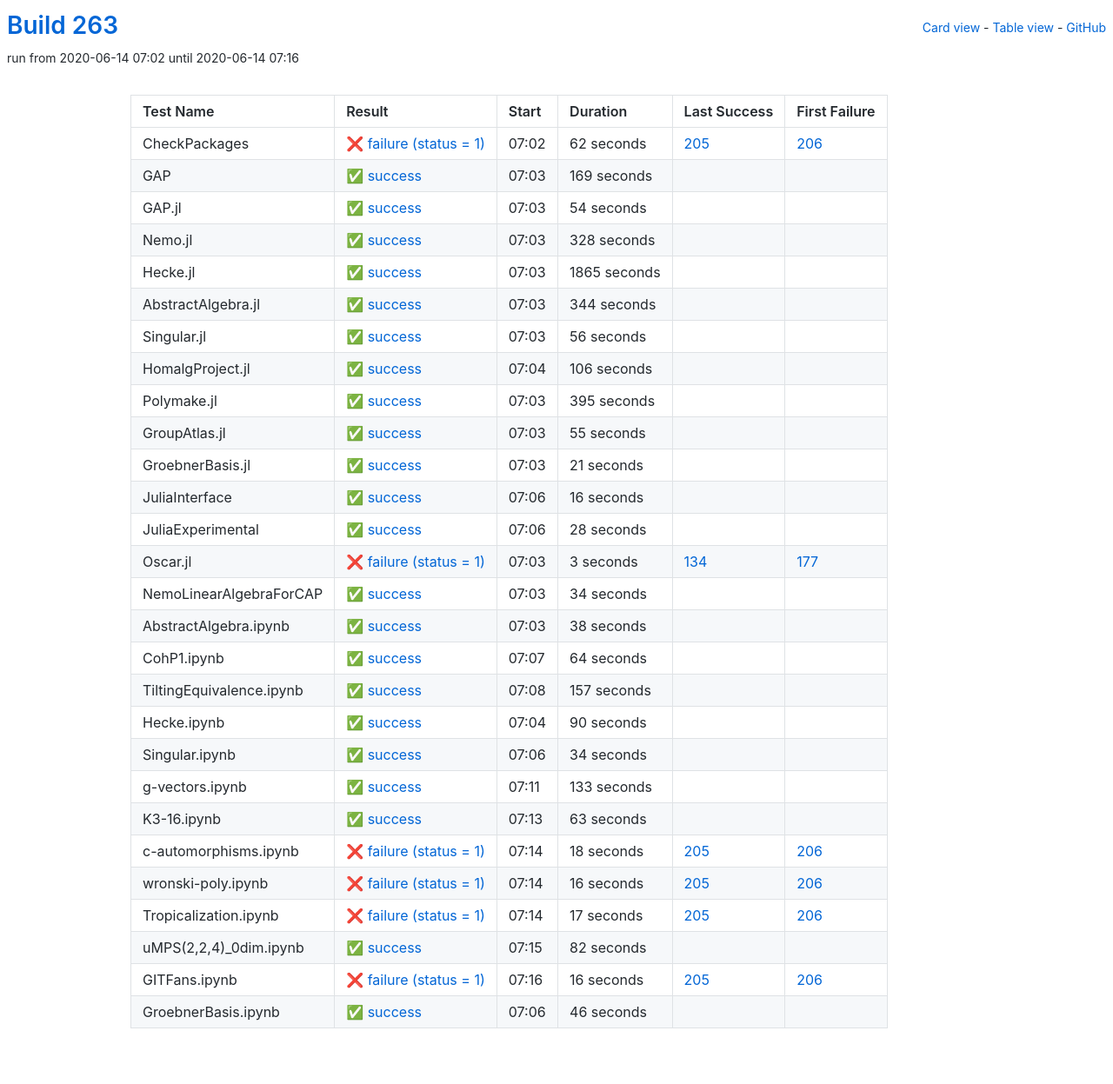
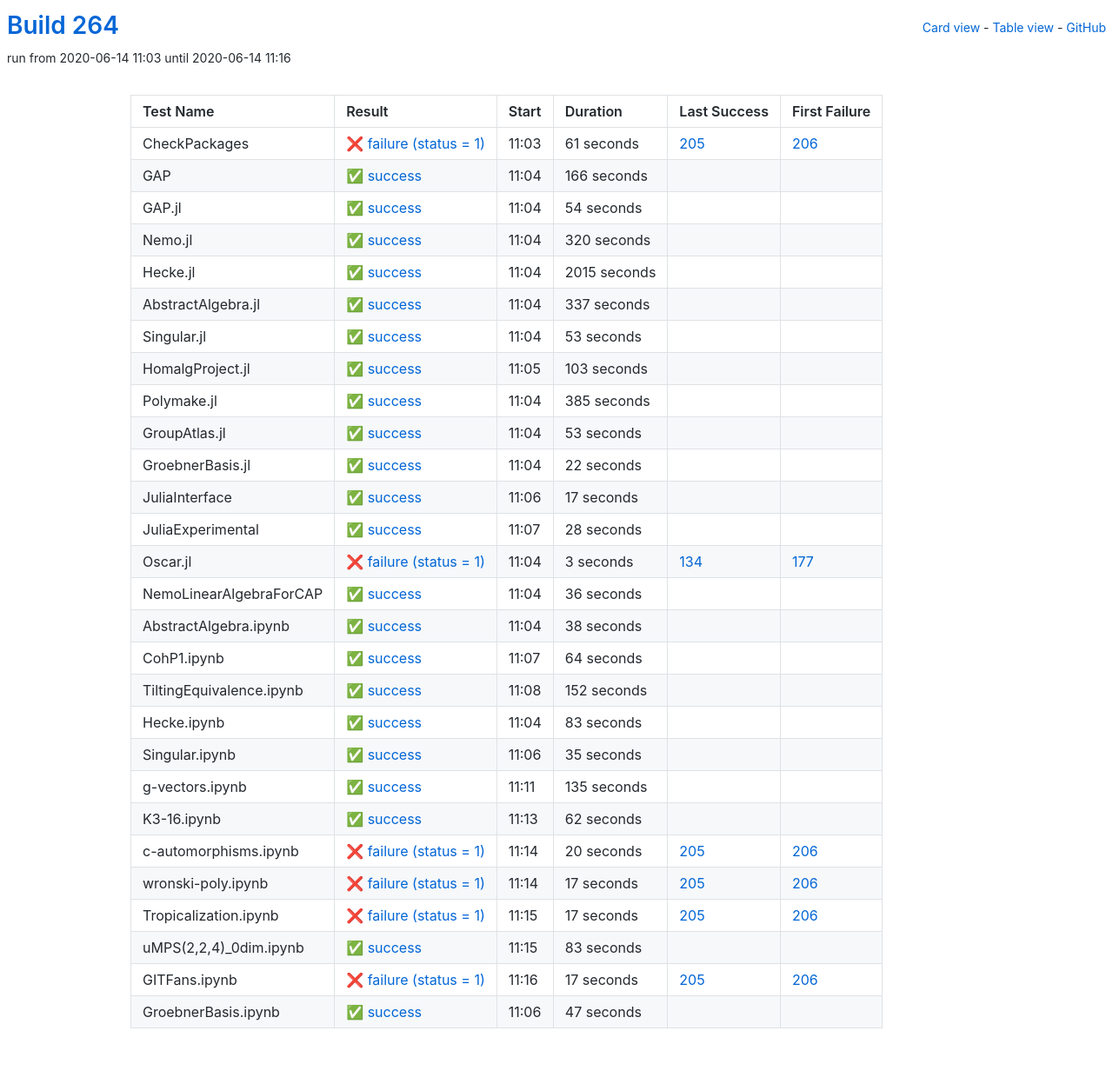
Before and after one commit to oscar-system/oscar-ci-status-stable, a Jekyll site: the page built from table.html, in a window 1280 px wide. Shown: the whole page at 87% size. Built offline with Jekyll 4.4.1, drawn with Linux system fonts in a browser that asks for light colours.

Commit message:
Build #264

```diff
--- a/_data/ci.yml
+++ b/_data/ci.yml
@@ -1,6 +1,6 @@
 ---
-build: 263
-build_url: https://oscarci.mathematik.uni-kl.de/job/oscar-stable/263/
+build: 264
+build_url: https://oscarci.mathematik.uni-kl.de/job/oscar-stable/264/
 job: oscar-stable
 organization: oscar-system
 repo: oscar-ci-status-stable
@@ -8,32 +8,32 @@ repourl: https://github.com/oscar-system/oscar-ci-status-stable
 tests:
 - name: CheckPackages
   id: checkpackages
-  log: https://oscarci.mathematik.uni-kl.de/job/oscar-stable/263/artifact/logs/build-263/CheckPackages.log
-  start: 2020-06-14 07:02
+  log: https://oscarci.mathematik.uni-kl.de/job/oscar-stable/264/artifact/logs/build-264/CheckPackages.log
+  start: 2020-06-14 11:03
   success: false
   exitcode: 1
   status: failure
-  duration: 62
+  duration: 61
   last_success: 205
   last_success_url: https://oscarci.mathematik.uni-kl.de/job/oscar-stable/205/
   first_failure: 206
   first_failure_url: https://oscarci.mathematik.uni-kl.de/job/oscar-stable/206/
 - name: GAP
   id: gap
-  log: https://oscarci.mathematik.uni-kl.de/job/oscar-stable/263/artifact/logs/build-263/GAP.log
-  start: 2020-06-14 07:03
+  log: https://oscarci.mathematik.uni-kl.de/job/oscar-stable/264/artifact/logs/build-264/GAP.log
+  start: 2020-06-14 11:04
   success: true
   exitcode: 0
   status: success
-  duration: 169
+  duration: 166
   last_success: false
   last_success_url:
   first_failure: false
   first_failure_url:
 - name: GAP.jl
   id: gap-jl
-  log: https://oscarci.mathematik.uni-kl.de/job/oscar-stable/263/artifact/logs/build-263/GAP.jl.log
-  start: 2020-06-14 07:03
+  log: https://oscarci.mathematik.uni-kl.de/job/oscar-stable/264/artifact/logs/build-264/GAP.jl.log
+  start: 2020-06-14 11:04
   success: true
   exitcode: 0
   status: success
@@ -44,116 +44,116 @@ tests:
   first_failure_url:
 - name: Nemo.jl
   id: nemo-jl
-  log: https://oscarci.mathematik.uni-kl.de/job/oscar-stable/263/artifact/logs/build-263/Nemo.jl.log
-  start: 2020-06-14 07:03
+  log: https://oscarci.mathematik.uni-kl.de/job/oscar-stable/264/artifact/logs/build-264/Nemo.jl.log
+  start: 2020-06-14 11:04
   success: true
   exitcode: 0
   status: success
-  duration: 328
+  duration: 320
   last_success: false
   last_success_url:
   first_failure: false
   first_failure_url:
 - name: Hecke.jl
   id: hecke-jl
-  log: https://oscarci.mathematik.uni-kl.de/job/oscar-stable/263/artifact/logs/build-263/Hecke.jl.log
-  start: 2020-06-14 07:03
+  log: https://oscarci.mathematik.uni-kl.de/job/oscar-stable/264/artifact/logs/build-264/Hecke.jl.log
+  start: 2020-06-14 11:04
   success: true
   exitcode: 0
   status: success
-  duration: 1865
+  duration: 2015
   last_success: false
   last_success_url:
   first_failure: false
   first_failure_url:
 - name: AbstractAlgebra.jl
   id: abstractalgebra-jl
-  log: https://oscarci.mathematik.uni-kl.de/job/oscar-stable/263/artifact/logs/build-263/AbstractAlgebra.jl.log
-  start: 2020-06-14 07:03
+  log: https://oscarci.mathematik.uni-kl.de/job/oscar-stable/264/artifact/logs/build-264/AbstractAlgebra.jl.log
+  start: 2020-06-14 11:04
   success: true
   exitcode: 0
   status: success
-  duration: 344
+  duration: 337
   last_success: false
   last_success_url:
   first_failure: false
   first_failure_url:
 - name: Singular.jl
   id: singular-jl
-  log: https://oscarci.mathematik.uni-kl.de/job/oscar-stable/263/artifact/logs/build-263/Singular.jl.log
-  start: 2020-06-14 07:03
+  log: https://oscarci.mathematik.uni-kl.de/job/oscar-stable/264/artifact/logs/build-264/Singular.jl.log
+  start: 2020-06-14 11:04
   success: true
   exitcode: 0
   status: success
-  duration: 56
+  duration: 53
   last_success: false
   last_success_url:
   first_failure: false
   first_failure_url:
 - name: HomalgProject.jl
   id: homalgproject-jl
-  log: https://oscarci.mathematik.uni-kl.de/job/oscar-stable/263/artifact/logs/build-263/HomalgProject.jl.log
-  start: 2020-06-14 07:04
+  log: https://oscarci.mathematik.uni-kl.de/job/oscar-stable/264/artifact/logs/build-264/HomalgProject.jl.log
+  start: 2020-06-14 11:05
   success: true
   exitcode: 0
   status: success
-  duration: 106
+  duration: 103
   last_success: false
   last_success_url:
   first_failure: false
   first_failure_url:
 - name: Polymake.jl
   id: polymake-jl
-  log: https://oscarci.mathematik.uni-kl.de/job/oscar-stable/263/artifact/logs/build-263/Polymake.jl.log
-  start: 2020-06-14 07:03
+  log: https://oscarci.mathematik.uni-kl.de/job/oscar-stable/264/artifact/logs/build-264/Polymake.jl.log
+  start: 2020-06-14 11:04
   success: true
   exitcode: 0
   status: success
-  duration: 395
+  duration: 385
   last_success: false
   last_success_url:
   first_failure: false
   first_failure_url:
 - name: GroupAtlas.jl
   id: groupatlas-jl
-  log: https://oscarci.mathematik.uni-kl.de/job/oscar-stable/263/artifact/logs/build-263/GroupAtlas.jl.log
-  start: 2020-06-14 07:03
+  log: https://oscarci.mathematik.uni-kl.de/job/oscar-stable/264/artifact/logs/build-264/GroupAtlas.jl.log
+  start: 2020-06-14 11:04
   success: true
   exitcode: 0
   status: success
-  duration: 55
+  duration: 53
   last_success: false
   last_success_url:
   first_failure: false
   first_failure_url:
 - name: GroebnerBasis.jl
   id: groebnerbasis-jl
-  log: https://oscarci.mathematik.uni-kl.de/job/oscar-stable/263/artifact/logs/build-263/GroebnerBasis.jl.log
-  start: 2020-06-14 07:03
+  log: https://oscarci.mathematik.uni-kl.de/job/oscar-stable/264/artifact/logs/build-264/GroebnerBasis.jl.log
+  start: 2020-06-14 11:04
   success: true
   exitcode: 0
   status: success
-  duration: 21
+  duration: 22
   last_success: false
   last_success_url:
   first_failure: false
   first_failure_url:
 - name: JuliaInterface
   id: juliainterface
-  log: https://oscarci.mathematik.uni-kl.de/job/oscar-stable/263/artifact/logs/build-263/JuliaInterface.log
-  start: 2020-06-14 07:06
+  log: https://oscarci.mathematik.uni-kl.de/job/oscar-stable/264/artifact/logs/build-264/JuliaInterface.log
+  start: 2020-06-14 11:06
   success: true
   exitcode: 0
   status: success
-  duration: 16
+  duration: 17
   last_success: false
   last_success_url:
   first_failure: false
   first_failure_url:
 - name: JuliaExperimental
   id: juliaexperimental
-  log: https://oscarci.mathematik.uni-kl.de/job/oscar-stable/263/artifact/logs/build-263/JuliaExperimental.log
-  start: 2020-06-14 07:06
+  log: https://oscarci.mathematik.uni-kl.de/job/oscar-stable/264/artifact/logs/build-264/JuliaExperimental.log
+  start: 2020-06-14 11:07
   success: true
   exitcode: 0
   status: success
@@ -164,8 +164,8 @@ tests:
   first_failure_url:
 - name: Oscar.jl
   id: oscar-jl
-  log: https://oscarci.mathematik.uni-kl.de/job/oscar-stable/263/artifact/logs/build-263/Oscar.jl.log
-  start: 2020-06-14 07:03
+  log: https://oscarci.mathematik.uni-kl.de/job/oscar-stable/264/artifact/logs/build-264/Oscar.jl.log
+  start: 2020-06-14 11:04
   success: false
   exitcode: 1
   status: failure
@@ -176,20 +176,20 @@ tests:
   first_failure_url: https://oscarci.mathematik.uni-kl.de/job/oscar-stable/177/
 - name: NemoLinearAlgebraForCAP
   id: nemolinearalgebraforcap
-  log: https://oscarci.mathematik.uni-kl.de/job/oscar-stable/263/artifact/logs/build-263/NemoLinearAlgebraForCAP.log
-  start: 2020-06-14 07:03
+  log: https://oscarci.mathematik.uni-kl.de/job/oscar-stable/264/artifact/logs/build-264/NemoLinearAlgebraForCAP.log
+  start: 2020-06-14 11:04
   success: true
   exitcode: 0
   status: success
-  duration: 34
+  duration: 36
   last_success: false
   last_success_url:
   first_failure: false
   first_failure_url:
 - name: AbstractAlgebra.ipynb
   id: abstractalgebra-ipynb
-  log: https://oscarci.mathematik.uni-kl.de/job/oscar-stable/263/artifact/logs/build-263/AbstractAlgebra.ipynb.log
-  start: 2020-06-14 07:03
+  log: https://oscarci.mathematik.uni-kl.de/job/oscar-stable/264/artifact/logs/build-264/AbstractAlgebra.ipynb.log
+  start: 2020-06-14 11:04
   success: true
   exitcode: 0
   status: success
@@ -200,8 +200,8 @@ tests:
   first_failure_url:
 - name: CohP1.ipynb
   id: cohp1-ipynb
-  log: https://oscarci.mathematik.uni-kl.de/job/oscar-stable/263/artifact/logs/build-263/CohP1.ipynb.log
-  start: 2020-06-14 07:07
+  log: https://oscarci.mathematik.uni-kl.de/job/oscar-stable/264/artifact/logs/build-264/CohP1.ipynb.log
+  start: 2020-06-14 11:07
   success: true
   exitcode: 0
   status: success
@@ -212,92 +212,92 @@ tests:
   first_failure_url:
 - name: TiltingEquivalence.ipynb
   id: tiltingequivalence-ipynb
-  log: https://oscarci.mathematik.uni-kl.de/job/oscar-stable/263/artifact/logs/build-263/TiltingEquivalence.ipynb.log
-  start: 2020-06-14 07:08
+  log: https://oscarci.mathematik.uni-kl.de/job/oscar-stable/264/artifact/logs/build-264/TiltingEquivalence.ipynb.log
+  start: 2020-06-14 11:08
   success: true
   exitcode: 0
   status: success
-  duration: 157
+  duration: 152
   last_success: false
   last_success_url:
   first_failure: false
   first_failure_url:
 - name: Hecke.ipynb
   id: hecke-ipynb
-  log: https://oscarci.mathematik.uni-kl.de/job/oscar-stable/263/artifact/logs/build-263/Hecke.ipynb.log
-  start: 2020-06-14 07:04
+  log: https://oscarci.mathematik.uni-kl.de/job/oscar-stable/264/artifact/logs/build-264/Hecke.ipynb.log
+  start: 2020-06-14 11:04
   success: true
   exitcode: 0
   status: success
-  duration: 90
+  duration: 83
   last_success: false
   last_success_url:
   first_failure: false
   first_failure_url:
 - name: Singular.ipynb
   id: singular-ipynb
-  log: https://oscarci.mathematik.uni-kl.de/job/oscar-stable/263/artifact/logs/build-263/Singular.ipynb.log
-  start: 2020-06-14 07:06
+  log: https://oscarci.mathematik.uni-kl.de/job/oscar-stable/264/artifact/logs/build-264/Singular.ipynb.log
+  start: 2020-06-14 11:06
   success: true
   exitcode: 0
   status: success
-  duration: 34
+  duration: 35
   last_success: false
   last_success_url:
   first_failure: false
   first_failure_url:
 - name: g-vectors.ipynb
   id: g-vectors-ipynb
-  log: https://oscarci.mathematik.uni-kl.de/job/oscar-stable/263/artifact/logs/build-263/g-vectors.ipynb.log
-  start: 2020-06-14 07:11
+  log: https://oscarci.mathematik.uni-kl.de/job/oscar-stable/264/artifact/logs/build-264/g-vectors.ipynb.log
+  start: 2020-06-14 11:11
   success: true
   exitcode: 0
   status: success
-  duration: 133
+  duration: 135
   last_success: false
   last_success_url:
   first_failure: false
   first_failure_url:
 - name: K3-16.ipynb
   id: k3-16-ipynb
-  log: https://oscarci.mathematik.uni-kl.de/job/oscar-stable/263/artifact/logs/build-263/K3-16.ipynb.log
-  start: 2020-06-14 07:13
+  log: https://oscarci.mathematik.uni-kl.de/job/oscar-stable/264/artifact/logs/build-264/K3-16.ipynb.log
+  start: 2020-06-14 11:13
   success: true
   exitcode: 0
   status: success
-  duration: 63
+  duration: 62
   last_success: false
   last_success_url:
   first_failure: false
   first_failure_url:
 - name: c-automorphisms.ipynb
   id: c-automorphisms-ipynb
-  log: https://oscarci.mathematik.uni-kl.de/job/oscar-stable/263/artifact/logs/build-263/c-automorphisms.ipynb.log
-  start: 2020-06-14 07:14
+  log: https://oscarci.mathematik.uni-kl.de/job/oscar-stable/264/artifact/logs/build-264/c-automorphisms.ipynb.log
+  start: 2020-06-14 11:14
   success: false
   exitcode: 1
   status: failure
-  duration: 18
+  duration: 20
   last_success: 205
   last_success_url: https://oscarci.mathematik.uni-kl.de/job/oscar-stable/205/
   first_failure: 206
   first_failure_url: https://oscarci.mathematik.uni-kl.de/job/oscar-stable/206/
 - name: wronski-poly.ipynb
   id: wronski-poly-ipynb
-  log: https://oscarci.mathematik.uni-kl.de/job/oscar-stable/263/artifact/logs/build-263/wronski-poly.ipynb.log
-  start: 2020-06-14 07:14
+  log: https://oscarci.mathematik.uni-kl.de/job/oscar-stable/264/artifact/logs/build-264/wronski-poly.ipynb.log
+  start: 2020-06-14 11:14
   success: false
   exitcode: 1
   status: failure
-  duration: 16
+  duration: 17
   last_success: 205
   last_success_url: https://oscarci.mathematik.uni-kl.de/job/oscar-stable/205/
   first_failure: 206
   first_failure_url: https://oscarci.mathematik.uni-kl.de/job/oscar-stable/206/
 - name: Tropicalization.ipynb
   id: tropicalization-ipynb
-  log: https://oscarci.mathematik.uni-kl.de/job/oscar-stable/263/artifact/logs/build-263/Tropicalization.ipynb.log
-  start: 2020-06-14 07:14
+  log: https://oscarci.mathematik.uni-kl.de/job/oscar-stable/264/artifact/logs/build-264/Tropicalization.ipynb.log
+  start: 2020-06-14 11:15
   success: false
   exitcode: 1
   status: failure
@@ -308,36 +308,36 @@ tests:
   first_failure_url: https://oscarci.mathematik.uni-kl.de/job/oscar-stable/206/
 - name: uMPS(2,2,4)_0dim.ipynb
   id: umps-2-2-4-0dim-ipynb
-  log: https://oscarci.mathematik.uni-kl.de/job/oscar-stable/263/artifact/logs/build-263/uMPS-2-2-4-_0dim.ipynb.log
-  start: 2020-06-14 07:15
+  log: https://oscarci.mathematik.uni-kl.de/job/oscar-stable/264/artifact/logs/build-264/uMPS-2-2-4-_0dim.ipynb.log
+  start: 2020-06-14 11:15
   success: true
   exitcode: 0
   status: success
-  duration: 82
+  duration: 83
   last_success: false
   last_success_url:
   first_failure: false
   first_failure_url:
 - name: GITFans.ipynb
   id: gitfans-ipynb
-  log: https://oscarci.mathematik.uni-kl.de/job/oscar-stable/263/artifact/logs/build-263/GITFans.ipynb.log
-  start: 2020-06-14 07:16
+  log: https://oscarci.mathematik.uni-kl.de/job/oscar-stable/264/artifact/logs/build-264/GITFans.ipynb.log
+  start: 2020-06-14 11:16
   success: false
   exitcode: 1
   status: failure
-  duration: 16
+  duration: 17
   last_success: 205
   last_success_url: https://oscarci.mathematik.uni-kl.de/job/oscar-stable/205/
   first_failure: 206
   first_failure_url: https://oscarci.mathematik.uni-kl.de/job/oscar-stable/206/
 - name: GroebnerBasis.ipynb
   id: groebnerbasis-ipynb
-  log: https://oscarci.mathematik.uni-kl.de/job/oscar-stable/263/artifact/logs/build-263/GroebnerBasis.ipynb.log
-  start: 2020-06-14 07:06
+  log: https://oscarci.mathematik.uni-kl.de/job/oscar-stable/264/artifact/logs/build-264/GroebnerBasis.ipynb.log
+  start: 2020-06-14 11:06
   success: true
   exitcode: 0
   status: success
-  duration: 46
+  duration: 47
   last_success: false
   last_success_url:
   first_failure: false
```
Also changed, not shown: README.md.
